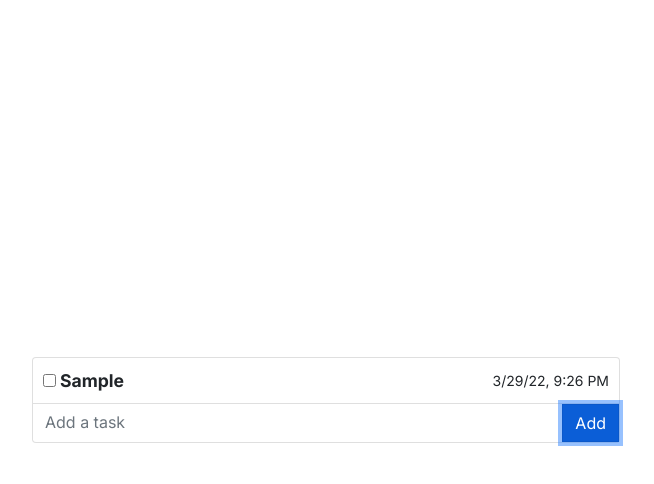
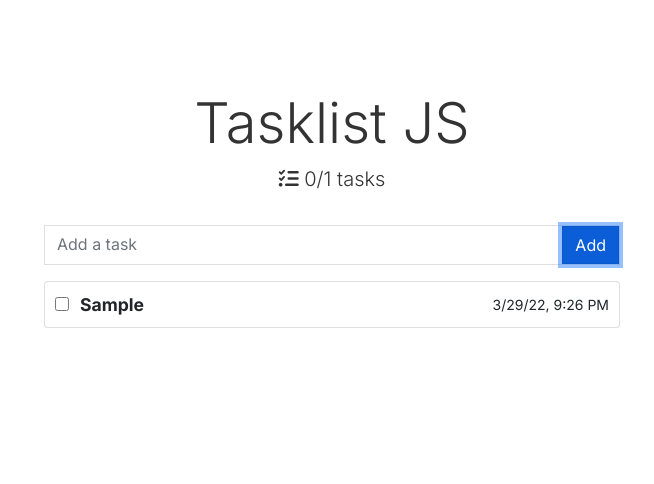
Before and after one commit to dbagley1/tasklist-js, a website: page index.html in a window 1280 px wide. Both pictures are taken after typing "Sample" into the empty fields and a click on the button "Add". Shown: the whole page, without its empty margins (308-962 px from the left). Drawn offline with nearby package versions, Linux system fonts and the light colour scheme.

Commit message:
Added header, counter, and more styling

```diff
--- a/index.html
+++ b/index.html
@@ -15,10 +15,19 @@
     <script src="index.js"></script>
 </head>
 
-<body class="text-center">
-    <div class="container" id="app">
+<body>
+    <div class="container">
         <div class="row">
-            <ul id="todo-list" class="list-group">
+            <div class="col-12 text-center">
+                <h1 class="display-4">Tasklist JS</h1>
+                <p class="lead">
+                    <i class="fas fa-tasks"></i>
+                    <span id="todo-counter">0</span> tasks
+                </p>
+            </div>
+        </div>
+        <div class="container" id="app">
+            <div class="row gx-0 my-3">
                 <form id="todo-form" class="list-group-item p-0" autocomplete="off">
                     <div class="row gx-0">
                         <div class="col-auto flex-grow-1">
@@ -29,9 +38,11 @@
                         </div>
                     </div>
                 </form>
-            </ul>
+            </div>
+            <div class="row gx-0">
+                <ul id="todo-list" class="list-group"></ul>
+            </div>
         </div>
-    </div>
 </body>
 
 </html>
--- a/index.js
+++ b/index.js
@@ -12,6 +12,7 @@ function init() {
     todoApp.form = document.querySelector('#todo-form');
     todoApp.list = document.querySelector('#todo-list');
     todoApp.input = document.querySelector('#todo-input');
+    todoApp.counter = document.querySelector('#todo-counter');
 
     /* Render the list */
     renderList();
@@ -54,6 +55,7 @@ function init() {
         initCheckbox(todoApp.checkboxes);
         initRemoveButton(todoApp.removeBtns);
         initEditButton(todoApp.editBtns);
+        updateTaskCounter();
         return todos;
     }
 
@@ -64,7 +66,7 @@ function init() {
         li.setAttribute('data-id', todo.id);
         li.innerHTML = `
         <label class="d-flex flex-wrap align-items-center justify-content-between">
-            <div class="col-sm-auto col-12">
+            <div class="col-sm-auto col-12 flex-grow-1">
             <input type="checkbox" class="todo-checkbox" ${todo.done ? 'checked' : ''}>
             <span class="todo-text">${todo.text}</span>
             <span class="todo-edit"><i class="fas fa-edit fa-xl"></i></span>
@@ -157,4 +159,13 @@ function init() {
     function updateLocalStorage() {
         localStorage.setItem('todoApp', JSON.stringify(todoApp.data));
     }
+
+    function updateTaskCounter() {
+        const counter = todoApp.counter;
+        const total = todoApp.data.tasks.length;
+        const done = todoApp.data.tasks.filter((todo) => {
+            return todo.done;
+        }).length;
+        counter.innerHTML = `${done}/${total}`;
+    }
 }
--- a/style.scss
+++ b/style.scss
@@ -13,8 +13,8 @@ body {
   color: #333;
   background-color: #fff;
   display: flex;
-  align-items: center;
   justify-content: center;
+  padding: 7% 0;
 }
 
 .todo-list {
@@ -35,6 +35,8 @@ body {
   }
 
   &:hover {
+    background-color: rgb(210, 233, 255);
+
     .todo-remove,
     .todo-edit {
       opacity: 1;
@@ -78,3 +80,10 @@ body {
   max-width: 600px;
   margin: 0 auto;
 }
+
+.todo-checkbox {
+  width: 1em;
+  height: 1em;
+  margin-right: 0.5em;
+  cursor: pointer;
+}
```
Also changed, not shown: style.css, 1 other file.
